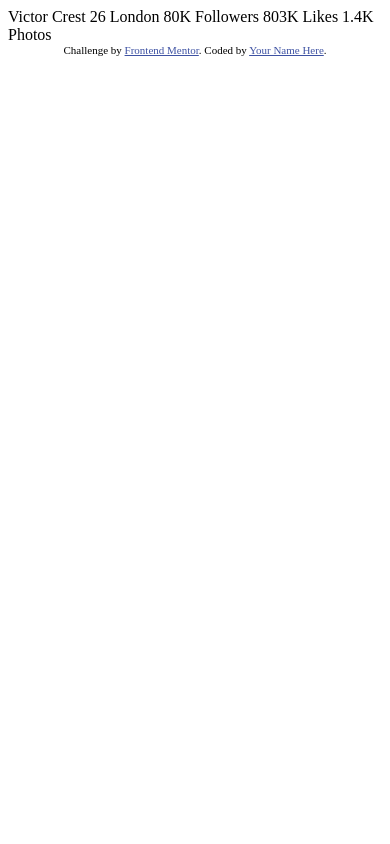
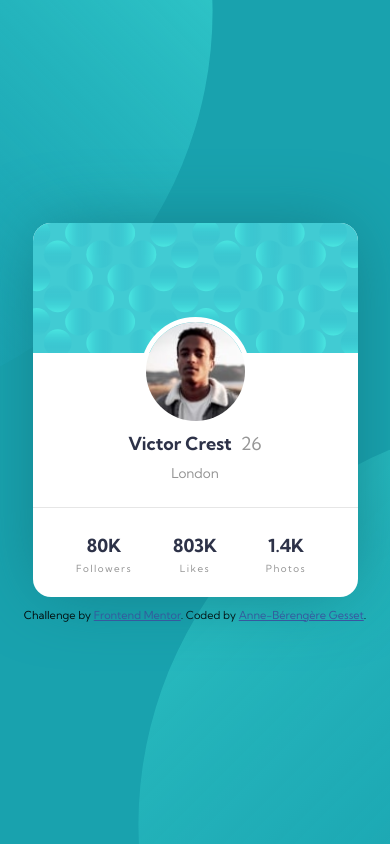
Before and after one commit to AnneBerengere/profile-card-component-main, a plain HTML site: page index.html in a window 390 px wide. Drawn offline with Linux system fonts and the light colour scheme.

Commit message:
Design responsive

```diff
--- a/index.html
+++ b/index.html
@@ -1,5 +1,8 @@
 <!DOCTYPE html>
 <html lang="en">
+<link rel="preconnect" href="https://fonts.gstatic.com">
+<link href="https://fonts.googleapis.com/css2?family=Kumbh+Sans:wght@400;700&display=swap" rel="stylesheet">
+<link rel="stylesheet" href="style.css">
 <head>
   <meta charset="UTF-8">
   <meta name="viewport" content="width=device-width, initial-scale=1.0"> <!-- displays site properly based on user's device -->
@@ -15,21 +18,46 @@
   </style>
 </head>
 <body>
-  Victor Crest
-  26
-  London
 
-  80K
-  Followers
-
-  803K
-  Likes
-
-  1.4K
-  Photos
+<div class="container">
+  <div class="background">
+    <img src="images/bg-pattern-top.svg" class="top"/>
+    <img src="images/bg-pattern-bottom.svg" class="bottom"/>
+  </div>
+  <div class="card">
+    <section class="image_background">
+    <img src="images/bg-pattern-card.svg"/>
+  </section>
+    <section class="container_identity">
+    <div class="photo">
+      <img src="images/image-victor.jpg"/>
+    </div>
+    <div class="identity">
+      <div class="name">Victor Crest</div>
+      <div class="numbers">26</div>
+    </div>
+    <div class="city">London</div>
+  </section>
+    <section class="stats">
+    <div class="container_stats">
+      <div class="numbers_stats">80K</div>
+      <div class="text_stats">Followers</div>
+    </div>
+    <div class="container_stats">
+      <div class="numbers_stats">803K</div>
+      <div class="text_stats">Likes</div>
+    </div>
+    <div class="container_stats">
+      <div class="numbers_stats">1.4K</div>
+      <div class="text_stats">Photos</div>
+    </div>
+  </section>
+  </div>
   <div class="attribution">
     Challenge by <a href="https://www.frontendmentor.io?ref=challenge" target="_blank">Frontend Mentor</a>.
-    Coded by <a href="#">Your Name Here</a>.
+    Coded by <a href="#">Anne-Bérengère Gesset</a>.
   </div>
+</div>
+
 </body>
 </html>
--- /dev/null
+++ b/style.css
@@ -0,0 +1,272 @@
+body {
+    font-family: 'Kumbh Sans', sans-serif;
+    font-size: 18px;
+    min-height: 100vh;
+    margin: 0;
+    background-color: hsl(185, 75%, 39%);
+}
+
+.container {
+    padding: 0;
+    margin: 0;
+    height: 100vh;
+    display: flex;
+    flex-direction: column;
+    align-items: center;
+    justify-content: center;
+}
+
+.background{
+    position: fixed;
+    z-index: -100;
+    padding: 0;
+    margin: 0;
+}
+
+.card {
+    z-index: 100;
+    display: flex;
+    flex-direction: column;
+    align-items: center;
+    border-radius: 1em;
+    overflow: hidden;
+    background-color: white;
+    box-shadow: 0 0 70px -10px hsl(185, 75%, 30%);
+}
+
+.image_background {
+    width: 100%;
+}
+
+.image_background>img {
+    width: 100%;
+    height: auto;
+}
+
+.container_identity {
+    display: flex;
+    flex-direction: column;
+    align-items: center;
+    justify-content: center;
+    width: 100%;
+    border-bottom: 1px solid hsl(0, 0%, 90%);
+    position: relative;
+}
+
+.photo {
+    position: absolute;
+    top: -46px;
+    border-radius: 100%;
+    border: 5px solid white;
+    overflow: hidden;
+}
+
+.photo>img {
+    width: 100%;
+    height: auto;
+}
+
+.identity {
+    display: flex;
+    flex-direction: row;
+    align-items: center;
+    justify-content: center;
+    width: 100%;
+    margin-top: 44.8px;
+    margin-bottom: 10px;
+}
+
+.name {
+    font-weight: 700;
+    color: hsl(229, 23%, 23%);
+    margin-right: 0.5em;
+}
+
+.numbers {
+    font-weight: 400;
+    color: hsl(0, 0%, 59%);
+}
+
+.city {
+    display: flex;
+    align-items: center;
+    justify-content: center;
+    font-weight: 400;
+    color: hsl(0, 0%, 59%);
+}
+
+.stats {
+    display: flex;
+    flex-direction: row;
+    align-items: center;
+    justify-content: center;
+    height: 74px;
+}
+
+.container_stats {
+    display: flex;
+    flex-direction: column;
+    align-items: center;
+    justify-content: center;
+}
+
+.numbers_stats {
+    display: flex;
+    align-items: center;
+    justify-content: center;
+    font-weight: 700;
+    color: hsl(229, 23%, 23%);
+    margin-bottom: 5.5px;
+}
+
+.text_stats {
+    display: flex;
+    align-items: center;
+    justify-content: center;
+    font-weight: 400;
+    color: hsl(0, 0%, 59%);
+    letter-spacing: 0.15em;
+}
+
+.attribution {
+    margin-top: 1em;
+}
+
+/*ordinateur*/
+@media only screen and (min-width: 651px) {
+
+    .background{
+        width: 300px;
+        height: 321px;
+    }
+
+    .top {
+        position: absolute;
+        top: -710px;
+        left: -840px;
+    }
+
+    .bottom {
+        position: absolute;
+        bottom: -810px;
+        right: -775px;
+    }
+
+    .card {
+        width: 300px;
+        height: 321px;
+    }
+
+    .image_background {
+        height: 120px;
+    }
+
+    .container_identity {
+        min-height: 124px;
+    }
+
+    .photo {
+        width: 82px;
+        height: 82px;
+    }
+
+    .name {
+        font-size: 0.85em;
+    }
+
+    .numbers {
+        font-size: 0.85em;
+    }
+
+    .city {
+        font-size: 0.65em;
+    }
+
+    .stats {
+        padding-top: 4px;
+    }
+
+    .container_stats {
+        width: 85px;
+    }
+
+    .numbers_stats {
+        font-size: 0.84em;
+    }
+
+    .text_stats {
+        font-size: 0.45em;
+    }
+
+}
+
+/*Mobile*/
+@media only screen and (max-width: 650px) {
+
+    .background{
+        width: 325px;
+        height: 374px;
+    }
+
+    .top {
+        position: absolute;
+        top: -630px;
+        left: -630px;
+        width: 810px;
+    }
+
+    .bottom {
+        position: absolute;
+        bottom: -620px;
+        right: -590px;
+        width: 810px;
+    }
+
+    .card {
+        width: 325px;
+        height: 374px;
+    }
+
+    .image_background {
+        height: 140px;
+        overflow: hidden;
+    }
+
+    .container_identity {
+        min-height: 144px;
+    }
+
+    .photo {
+        width: 99px;
+        height: 99px;
+    }
+
+    .name {
+        font-size: 1em;
+    }
+
+    .numbers {
+        font-size: 1em;
+    }
+
+    .city {
+        font-size: 0.75em;
+    }
+
+    .stats {
+        padding-top: 10px;
+    }
+
+    .container_stats {
+        width: 91px;
+    }
+
+    .numbers_stats {
+        font-size: 1em;
+    }
+
+    .text_stats {
+        font-size: 0.55em;
+    }
+
+}
```
